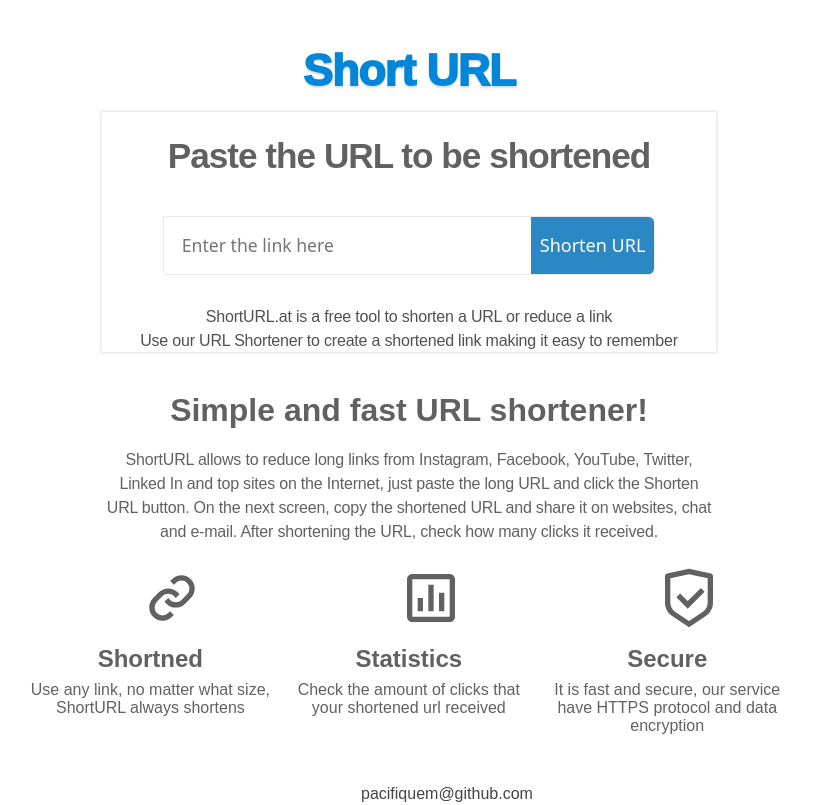
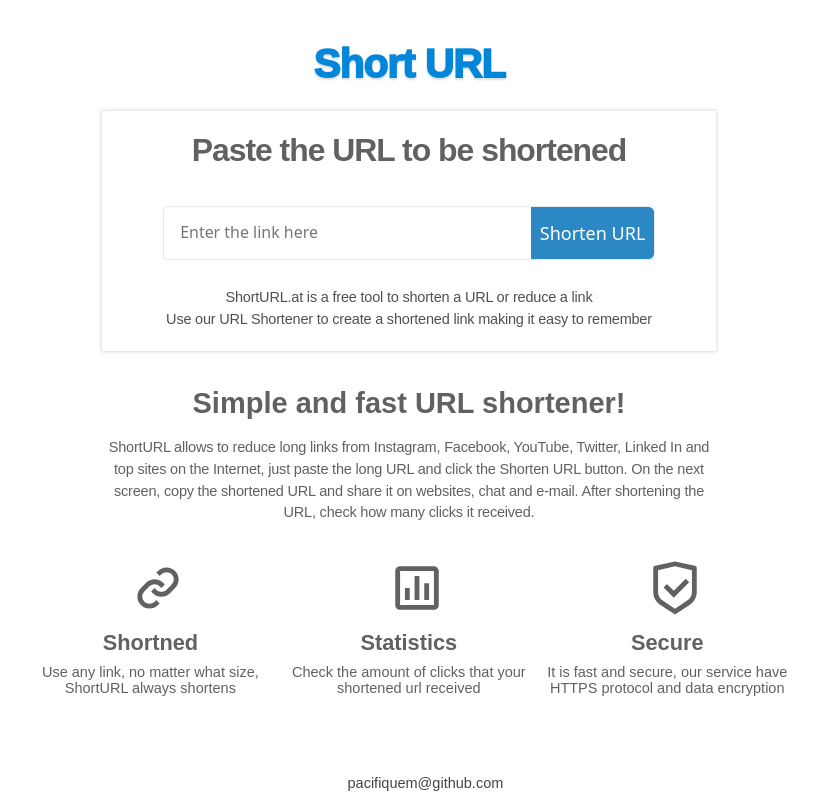
Before and after one commit to pacifiquem/url_shortner, a React (Create React App) app in the folder client/: page / in a window 1280 px wide. Shown: the whole page, without its empty margins (231-1049 px from the left). Built offline with nearby package versions, Linux system fonts and the light colour scheme.

Commit message:
fit into window

```diff
--- a/client/src/assets/styles/style.css
+++ b/client/src/assets/styles/style.css
@@ -2,6 +2,10 @@
     margin: 0;
     padding: 0;
     box-sizing: border-box;
+}
+
+body {
+    font-size: 14.5px;
 }
 
 .spinner {
--- a/client/src/component/homeBody.tsx
+++ b/client/src/component/homeBody.tsx
@@ -1,4 +1,4 @@
-import React, {useState, useRef} from "react";
+import React, { useState } from "react";
 import '../assets/styles/style.css';
 import axios from 'axios';
 import UrlShower from "./homeUrlShower";
@@ -17,12 +17,13 @@ const BodyComponent:React.FC = () => {
         setshowBody({display: 'none'});
         console.log(showSpinner);
 
-        const data:void = await axios.post('https://atshorturl.herokuapp.com/addurl', {
+        await axios.post('https://atshorturl.herokuapp.com/addurl', {
             url: inputValue
         }).then((response) => {
             console.log(response);
             setShortUrl(`${response.data.data.genUrl}`);
         }).catch((error) => console.log(error));
+
     }
 
     return(
@@ -37,7 +38,7 @@ const BodyComponent:React.FC = () => {
                     <button type="submit" onClick={submitUrl}>Shorten URL</button>
                     </div>
                 </div>
-                {(shortUrl != '' && showBody.display != 'block') ?
+                {(shortUrl !== '' && showBody.display !== 'block') ?
                 (
                     <div>
                         <UrlShower url={shortUrl} />
```
